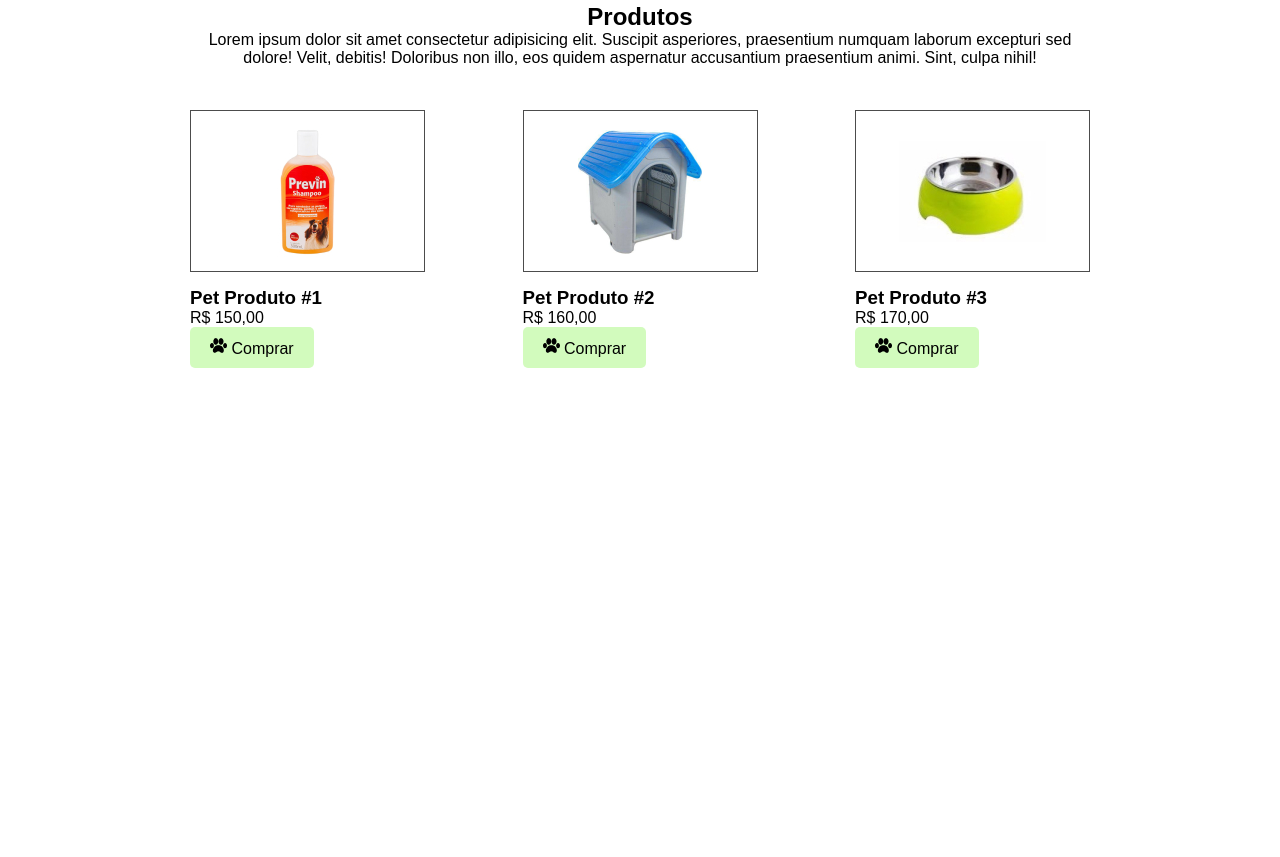
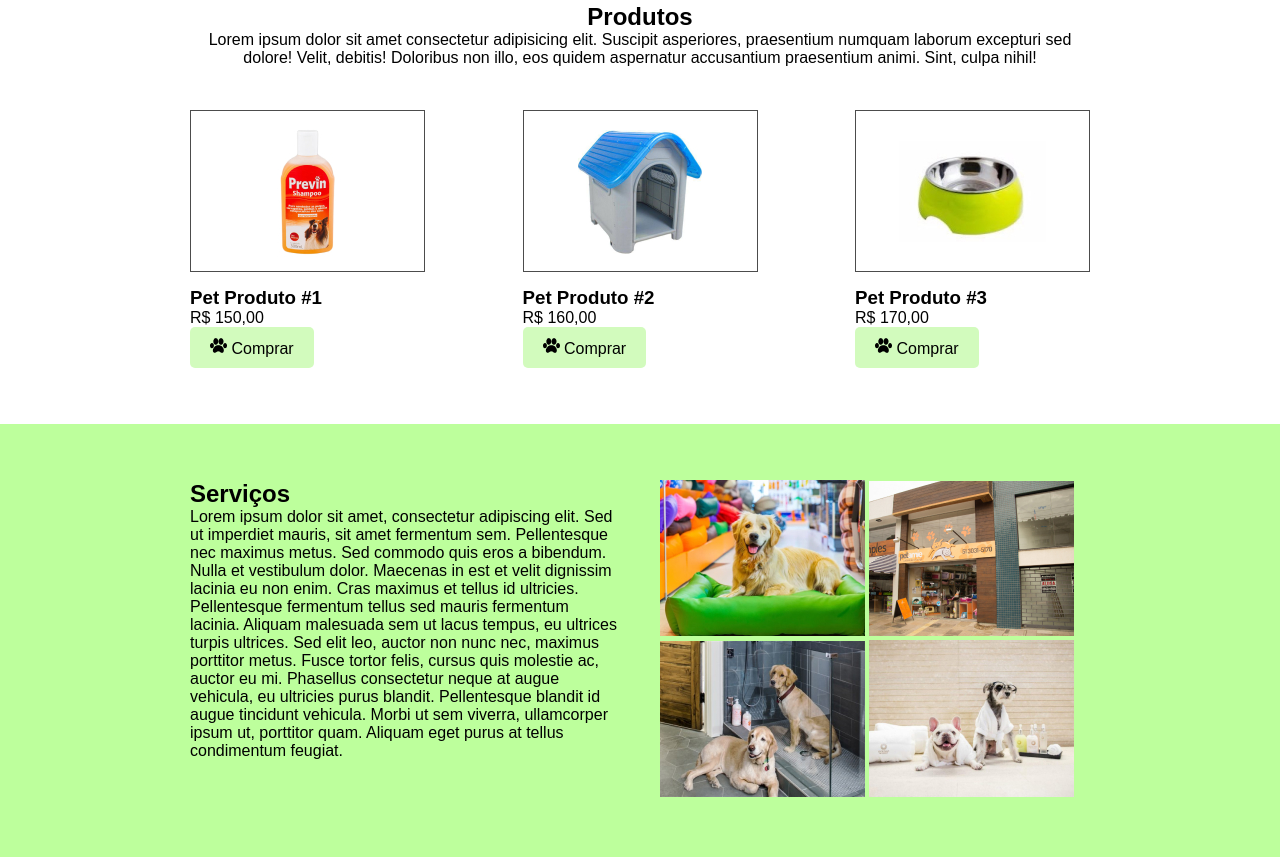
Before and after one commit to nandaribeir0/Projeto-Petshop, a plain HTML site: page index.html in a window 1280 px wide. Shown: the part 593-1450 px from the top of the page. Before the commit the page ends 1017 px from the top, so only its background shows below. Drawn offline with Linux system fonts and the light colour scheme.

Commit message:
first commit

```diff
--- a/index.html
+++ b/index.html
@@ -85,5 +85,21 @@
         </div>
     </section>
 
+    <section class="fundo-verde">
+       <div class="container flex-container">
+        <div class="col">
+            <h2>Serviços</h2>
+            <p>Lorem ipsum dolor sit amet, consectetur adipiscing elit. Sed ut imperdiet mauris, sit amet fermentum sem. Pellentesque nec maximus metus. Sed commodo quis eros a bibendum. Nulla et vestibulum dolor. Maecenas in est et velit dignissim lacinia eu non enim. Cras maximus et tellus id ultricies. Pellentesque fermentum tellus sed mauris fermentum lacinia. Aliquam malesuada sem ut lacus tempus, eu ultrices turpis ultrices. Sed elit leo, auctor non nunc nec, maximus porttitor metus. Fusce tortor felis, cursus quis molestie ac, auctor eu mi. Phasellus consectetur neque at augue vehicula, eu ultricies purus blandit. Pellentesque blandit id augue tincidunt vehicula. Morbi ut sem viverra, ullamcorper ipsum ut, porttitor quam. Aliquam eget purus at tellus condimentum feugiat.</p>
+        </div>
+        <div class="col">
+            <img src="img/img-galeria-1.jpg" alt="imagem1">
+            <img src="img/img-galeria-2.jpg" alt="imagem2">
+            <img src="img/img-galeria-3.jpg" alt="imagem3">
+            <img src="img/img-galeria-4.jpg" alt="imagem4"></img>
+
+        </div>
+       </div>
+    </section>
+
 </body>
 </html>
```
